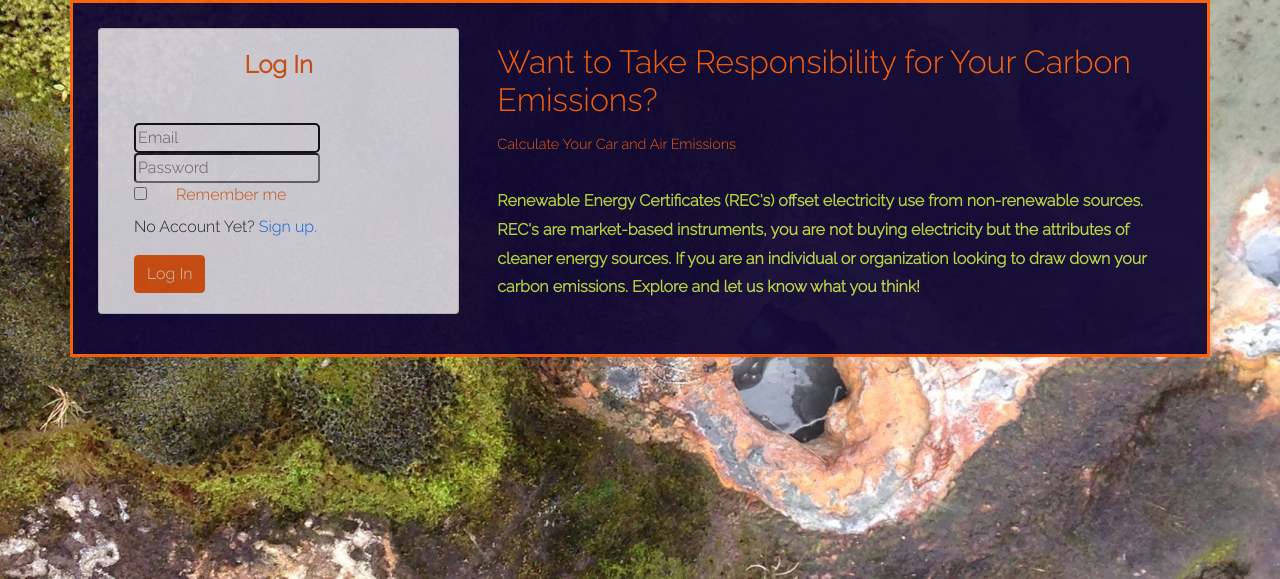
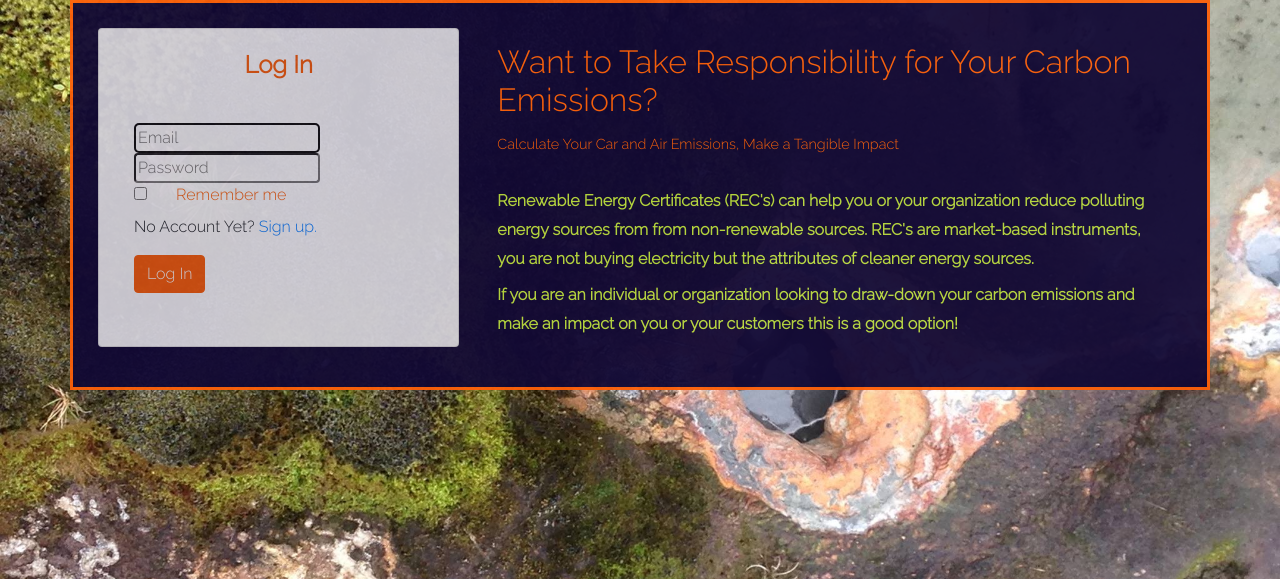
Before and after one commit to kc108/carbon-project, a Flask app: page /login in a window 1280 px wide. Shown: the part 62-641 px from the top of the page. Run offline with Flask 2, Linux system fonts and the light colour scheme; some libraries are stand-ins or nearby versions.

Commit message:
edited intro paragraph on login page

```diff
--- a/templates/login.html
+++ b/templates/login.html
@@ -35,9 +35,11 @@
             <div class="col col-center">
                 <h2 class="padding-top">Want to Take Responsibility for Your Carbon Emissions?</h2>
 <!--                <p>[[lorem.row(3).loop(2)]]</p>-->
-                <h4 class="subtitle-sizing">Calculate Your Car and Air Emissions</h4>
+                <h4 class="subtitle-sizing">Calculate Your Car and Air Emissions, Make a Tangible Impact</h4>
 
-                <h6 class="rec-paragraph">Renewable Energy Certificates (REC's) offset electricity use from non-renewable sources. REC's are market-based instruments, you are not buying electricity but the attributes of cleaner energy sources. If you are an individual or organization looking to draw down your carbon emissions. Explore and let us know what you think!  </h6>
+                <h6 class="rec-paragraph">Renewable Energy Certificates (REC's) can help you or your organization reduce polluting energy sources from from non-renewable sources. REC's are market-based instruments, you are not buying electricity but the attributes of cleaner energy sources.</h6>
+                <h6 class="rec-paragraph">If you are an individual or organization looking to draw-down your carbon emissions and make an impact
+on you or your customers this is a good option!</h6>
             </div>
         </div>
 
```
Also changed, not shown: Readme.md.
